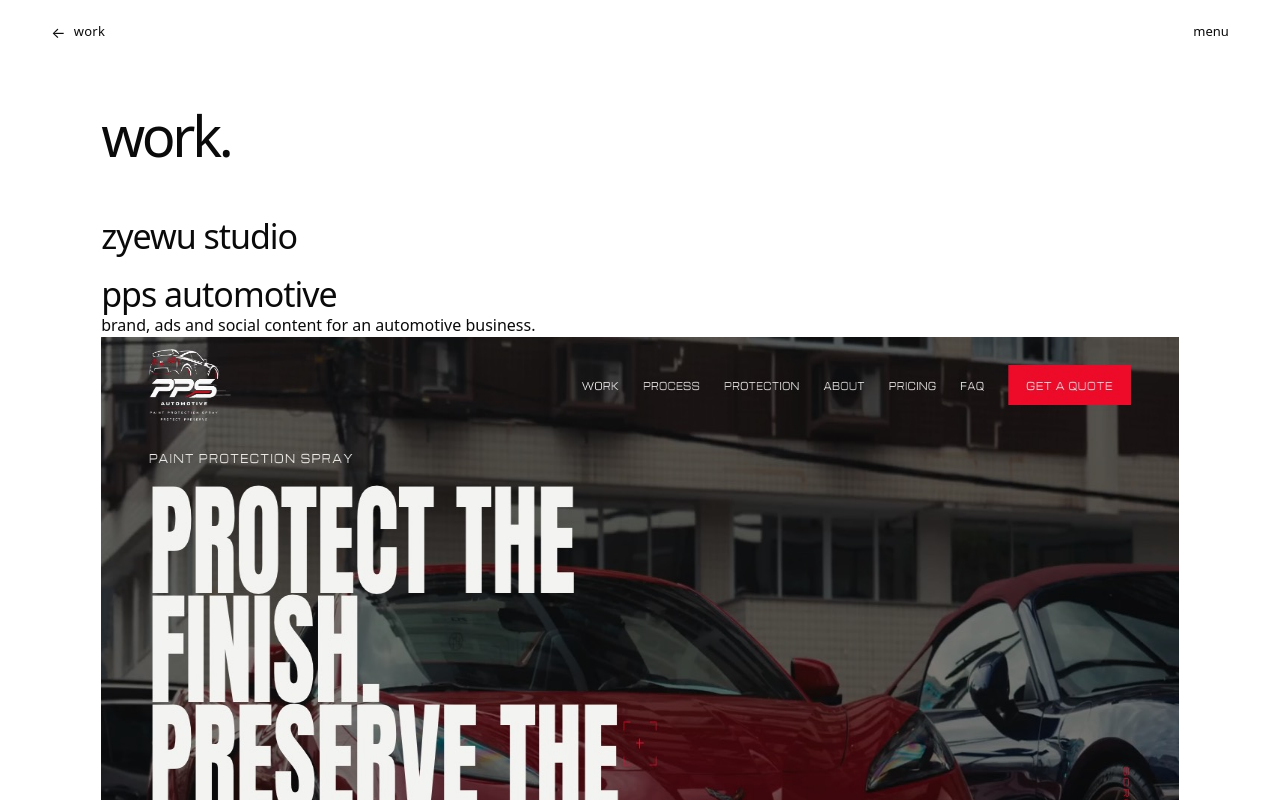
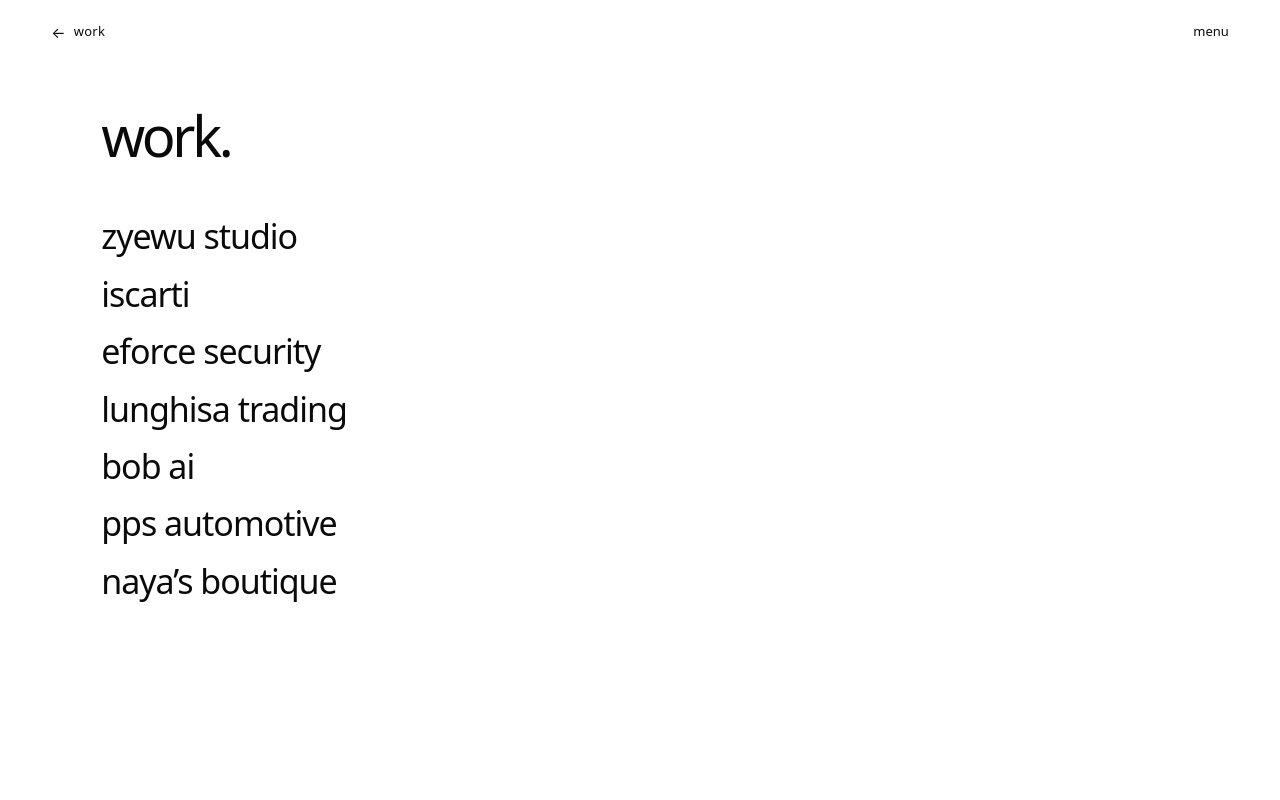
Before and after one commit to GrexHex/grexhex.github.io, a plain HTML site: page works.html in a window 1280 px wide. Shown: the top 800 px of the page. Drawn offline with Linux system fonts and the light colour scheme.

Commit message:
Restore all seven projects in work list

```diff
--- a/works.html
+++ b/works.html
@@ -41,13 +41,23 @@
       <a class="work" href="zyewu-studio.html">
         <span class="work__name">zyewu studio</span>
       </a>
+      <a class="work" href="iscarti.html">
+        <span class="work__name">iscarti</span>
+      </a>
+      <a class="work" href="eforce-security.html">
+        <span class="work__name">eforce security</span>
+      </a>
+      <a class="work" href="lunghisa-trading.html">
+        <span class="work__name">lunghisa trading</span>
+      </a>
+      <a class="work" href="bob-ai.html">
+        <span class="work__name">bob ai</span>
+      </a>
       <a class="work" href="pps-automotive.html">
         <span class="work__name">pps automotive</span>
-        <span class="work__more" aria-hidden="true"><span class="work__more-inner"><span class="work__lede">brand, ads and social content for an automotive business.</span><img src="assets/img/pps-automotive.jpg" alt="" width="1440" height="900" loading="lazy"></span></span>
       </a>
       <a class="work" href="nayas-boutique.html">
         <span class="work__name">naya&rsquo;s boutique</span>
-        <span class="work__more" aria-hidden="true"><span class="work__more-inner"><span class="work__lede">a luxury nail care boutique with online booking.</span><img src="assets/img/nayas-boutique.jpg" alt="" width="1440" height="900" loading="lazy"></span></span>
       </a>
     </div>
   </main>
```
